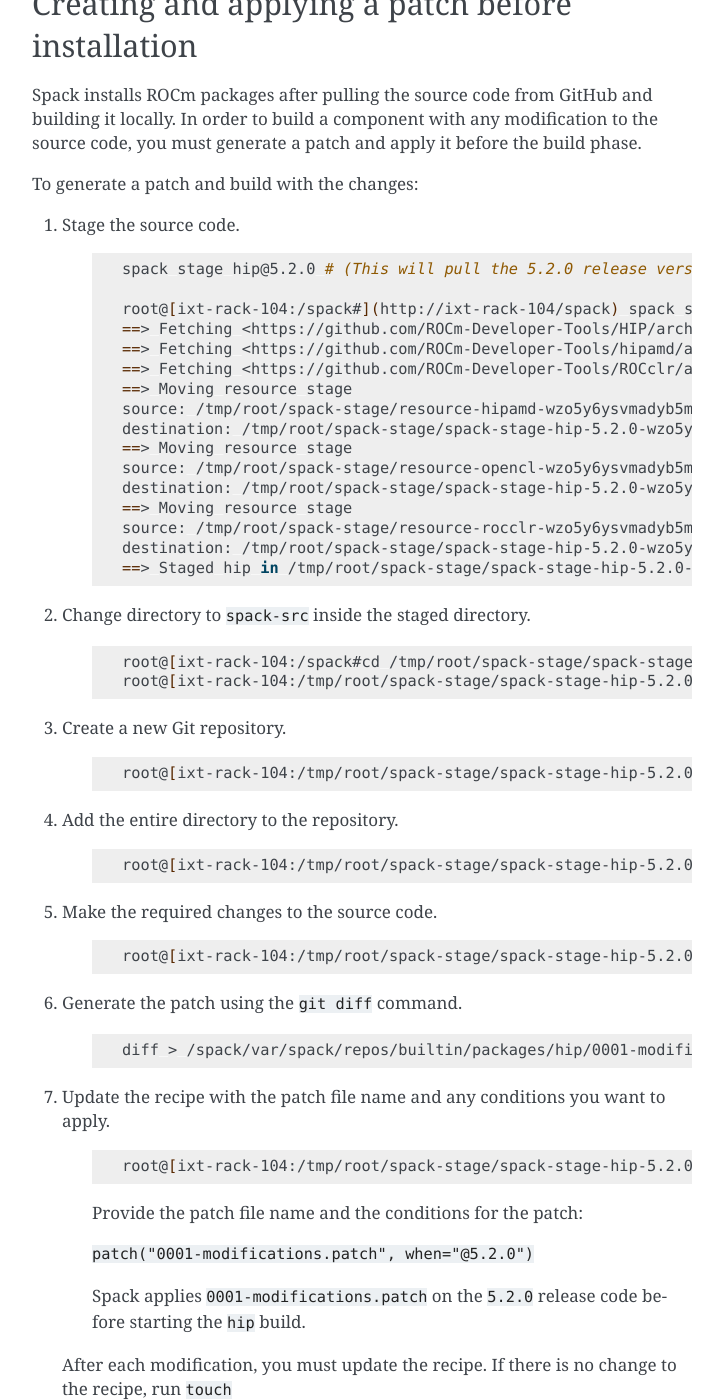
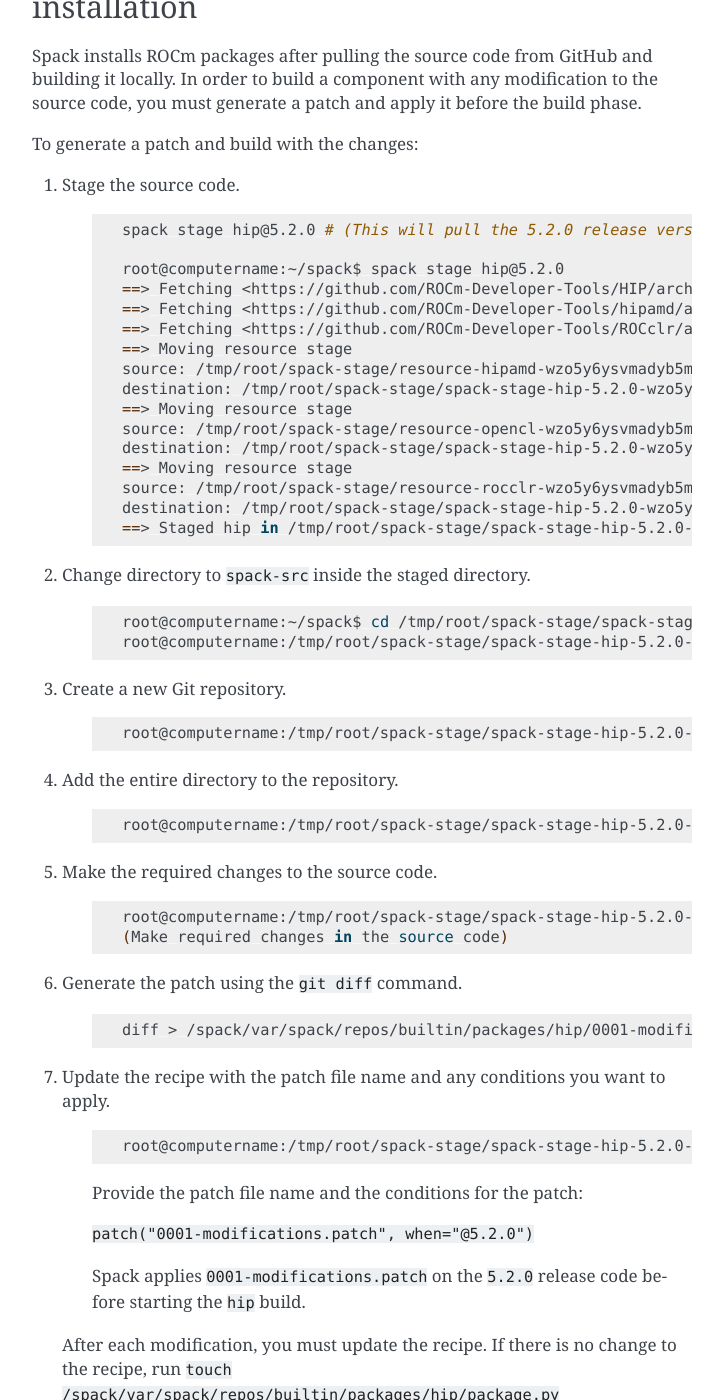
Before and after one commit to ROCm/rocm-install-on-linux, a Sphinx documentation site: the page built from docs/how-to/spack.rst, in a window 1280 px wide and 1400 px high, scrolled down 6623 px. Shown: the whole window, without its empty margins (388-1111 px from the left). Built offline with Sphinx 7.4.7, drawn with Linux system fonts in a browser that asks for light colours; some of the changed text lies outside the part shown.

Commit message:
docs(spack.rst): Update spack docs

```diff
--- a/docs/how-to/spack.rst
+++ b/docs/how-to/spack.rst
@@ -137,7 +137,7 @@
 
     .. code-block:: shell
 
-        git clone <https://github.com/spack/spack>
+        git clone https://github.com/spack/spack.git
 
 2. Initialize Spack.
 
@@ -147,14 +147,14 @@
 
         cd spack
 
-        . share/spack/setup-env.sh
+        ./share/spack/setup-env.sh
 
     Spack commands are available once the above steps are completed. To list the available commands,
     use ``help``.
 
     .. code-block:: shell
 
-        root@[ixt-rack-104:/spack\#](http://ixt-rack-104/spack) spack help
+        root@computername:~$ spack help
 
 Installing ROCm components using Spack
 ===================================================
@@ -189,7 +189,7 @@
 
     .. code-block:: shell
 
-        root@[ixt-rack-104:/spack\#](http://ixt-rack-104/spack) spack info mivisionx
+        root@computername:~$ spack info mivisionx
         CMakePackage: mivisionx
 
         Description:
@@ -245,8 +245,6 @@
         Run Dependencies:
         None
 
-        root@[ixt-rack-104:/spack\#](http://ixt-rack-104/spack)
-
 Installing variants for ROCm components
 ===================================================
 
@@ -271,7 +269,7 @@
 
     .. code-block:: shell
 
-        root@[ixt-rack-104:/spack\#](http://ixt-rack-104/spack) spack spec mivisionx
+        root@computername:~$ spack spec mivisionx
         Input spec
         --------------------------------
         mivisionx
@@ -366,7 +364,7 @@
 
         spack stage hip@5.2.0 # (This will pull the 5.2.0 release version source code of hip and display the path to spack-src directory where entire source code is available)
 
-        root@[ixt-rack-104:/spack#](http://ixt-rack-104/spack) spack stage hip@5.2.0
+        root@computername:~/spack$ spack stage hip@5.2.0
         ==> Fetching <https://github.com/ROCm-Developer-Tools/HIP/archive/rocm-5.2.0.tar.gz>
         ==> Fetching <https://github.com/ROCm-Developer-Tools/hipamd/archive/rocm-5.2.0.tar.gz>
         ==> Fetching <https://github.com/ROCm-Developer-Tools/ROCclr/archive/rocm-5.2.0.tar.gz>
@@ -385,26 +383,27 @@
 
     .. code-block:: shell
 
-        root@[ixt-rack-104:/spack#cd /tmp/root/spack-stage/spack-stage-hip-5.2.0-wzo5y6ysvmadyb5mvffr35galb6vjxb7](http://ixt-rack-104/spack)
-        root@[ixt-rack-104:/tmp/root/spack-stage/spack-stage-hip-5.2.0-wzo5y6ysvmadyb5mvffr35galb6vjxb7#](http://ixt-rack-104/tmp/root/spack-stage/spack-stage-hip-5.2.0-wzo5y6ysvmadyb5mvffr35galb6vjxb7) cd spack-src/
+        root@computername:~/spack$ cd /tmp/root/spack-stage/spack-stage-hip-5.2.0-wzo5y6ysvmadyb5mvffr35galb6vjxb7
+        root@computername:/tmp/root/spack-stage/spack-stage-hip-5.2.0-wzo5y6ysvmadyb5mvffr35galb6vjxb7$ cd spack-src/
 
 3. Create a new Git repository.
 
     .. code-block:: shell
 
-        root@[ixt-rack-104:/tmp/root/spack-stage/spack-stage-hip-5.2.0-wzo5y6ysvmadyb5mvffr35galb6vjxb7/spack-src#](http://ixt-rack-104/tmp/root/spack-stage/spack-stage-hip-5.2.0-wzo5y6ysvmadyb5mvffr35galb6vjxb7/spack-src) git init
+        root@computername:/tmp/root/spack-stage/spack-stage-hip-5.2.0-wzo5y6ysvmadyb5mvffr35galb6vjxb7/spack-src$ git init
 
 4. Add the entire directory to the repository.
 
     .. code-block:: shell
 
-        root@[ixt-rack-104:/tmp/root/spack-stage/spack-stage-hip-5.2.0-wzo5y6ysvmadyb5mvffr35galb6vjxb7/spack-src#](http://ixt-rack-104/tmp/root/spack-stage/spack-stage-hip-5.2.0-wzo5y6ysvmadyb5mvffr35galb6vjxb7/spack-src) git add .
+        root@computername:/tmp/root/spack-stage/spack-stage-hip-5.2.0-wzo5y6ysvmadyb5mvffr35galb6vjxb7/spack-src$ git add .
 
 5. Make the required changes to the source code.
 
     .. code-block:: shell
 
-        root@[ixt-rack-104:/tmp/root/spack-stage/spack-stage-hip-5.2.0-wzo5y6ysvmadyb5mvffr35galb6vjxb7/spack-src#](http://ixt-rack-104/tmp/root/spack-stage/spack-stage-hip-5.2.0-wzo5y6ysvmadyb5mvffr35galb6vjxb7/spack-src) vi hipamd/CMakeLists.txt (Make required changes in the source code)
+        root@computername:/tmp/root/spack-stage/spack-stage-hip-5.2.0-wzo5y6ysvmadyb5mvffr35galb6vjxb7/spack-src$ vi hipamd/CMakeLists.txt
+        (Make required changes in the source code)
 
 6. Generate the patch using the ``git diff`` command.
 
@@ -416,7 +415,7 @@
 
     .. code-block:: shell
 
-        root@[ixt-rack-104:/tmp/root/spack-stage/spack-stage-hip-5.2.0-wzo5y6ysvmadyb5mvffr35galb6vjxb7/spack-src#](http://ixt-rack-104/tmp/root/spack-stage/spack-stage-hip-5.2.0-wzo5y6ysvmadyb5mvffr35galb6vjxb7/spack-src) spack edit hip
+        root@computername:/tmp/root/spack-stage/spack-stage-hip-5.2.0-wzo5y6ysvmadyb5mvffr35galb6vjxb7/spack-src$ spack edit hip
 
     Provide the patch file name and the conditions for the patch:
 
```
